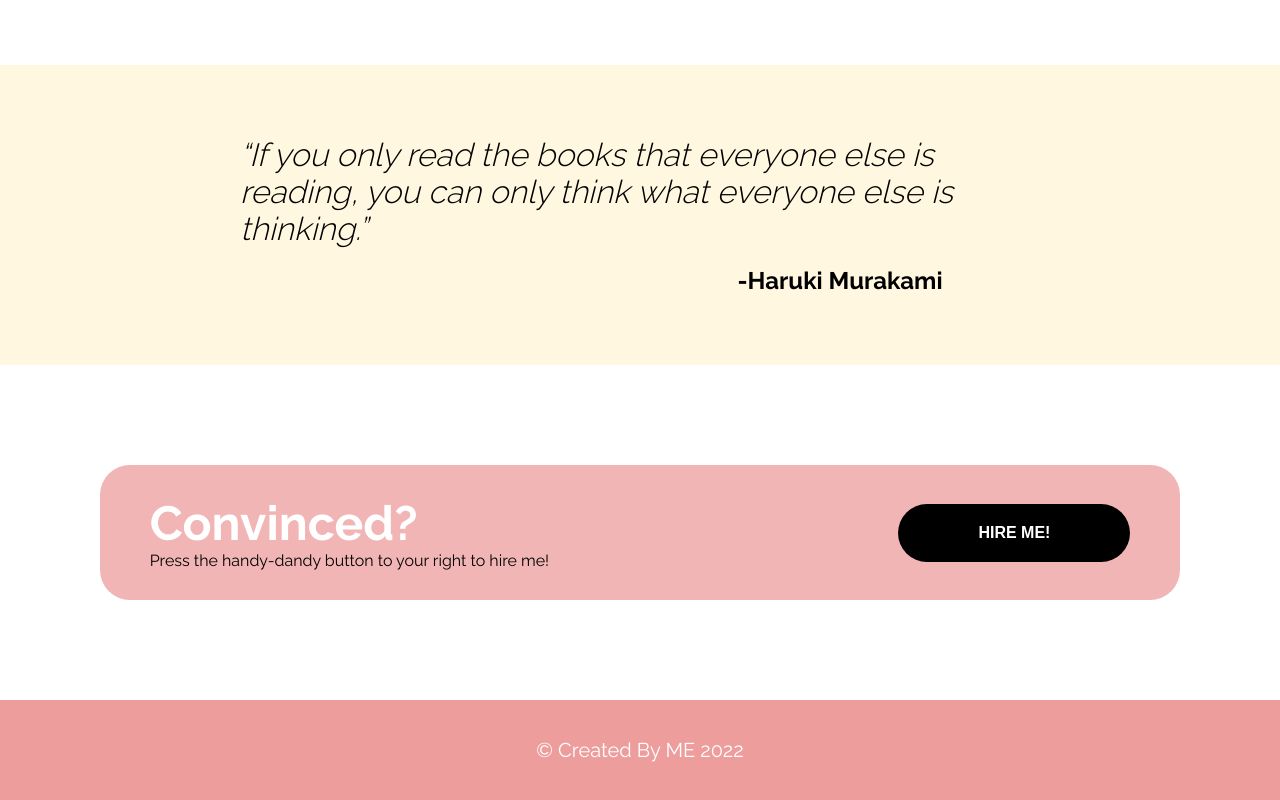
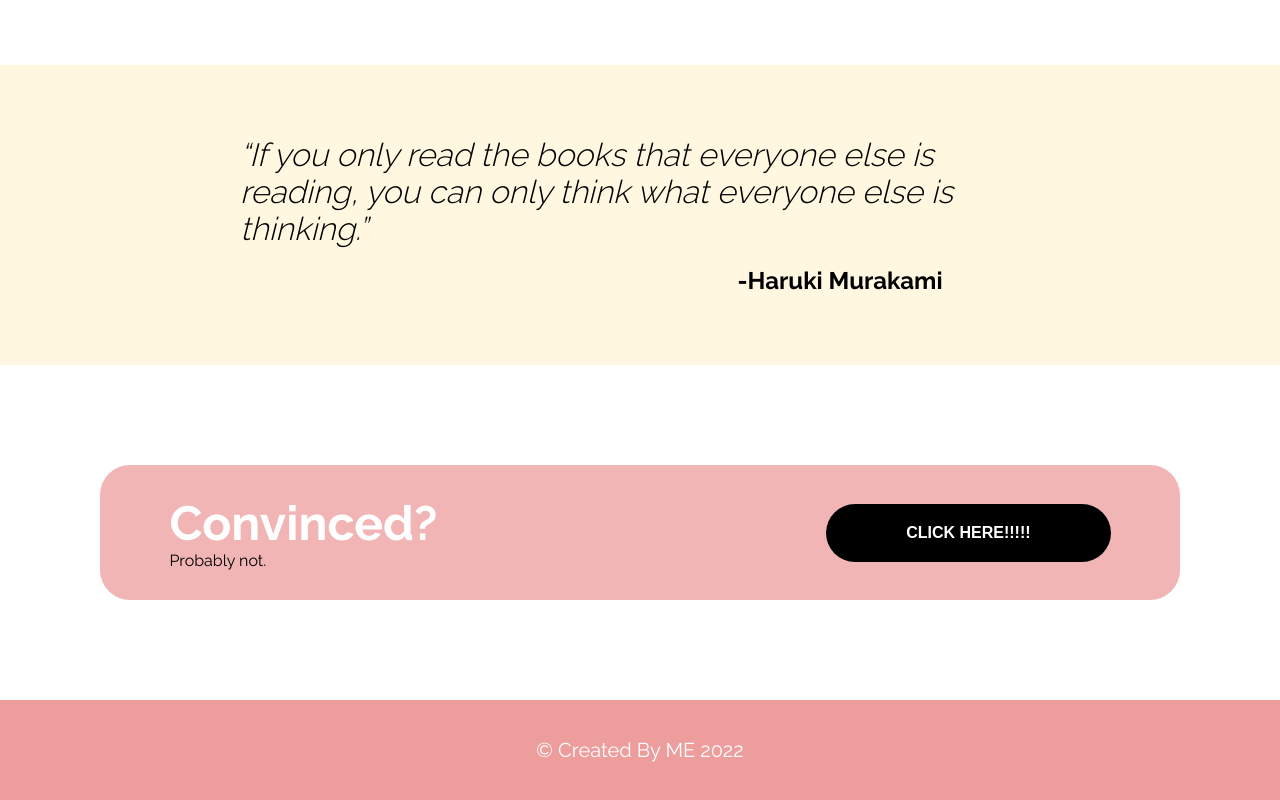
Before and after one commit to earthtocai/landing-page, a plain HTML site: page index.html in a window 1280 px wide. Shown: the part 1395-2195 px from the top of the page. Drawn offline with Linux system fonts and the light colour scheme.

Commit message:
Updated button yea

```diff
--- a/index.html
+++ b/index.html
@@ -76,10 +76,10 @@
     <div class="cta">
         <div class="cta-content">
             <h3>Convinced?</h3>
-            <p>Press the handy-dandy button to your right to hire me!</p>
+            <p>Probably not.</p>
         </div>
         <div>
-            <button class="cta-button"><a href="https://www.youtube.com/watch?v=0FGMg89DV5I" target="_blank" class="cta-button">hire me!</a></button>
+            <button class="cta-button"><a href="https://www.youtube.com/watch?v=0FGMg89DV5I" target="_blank" class="cta-button">click here!!!!!</a></button>
         </div>
     </div>
     <footer>
```
